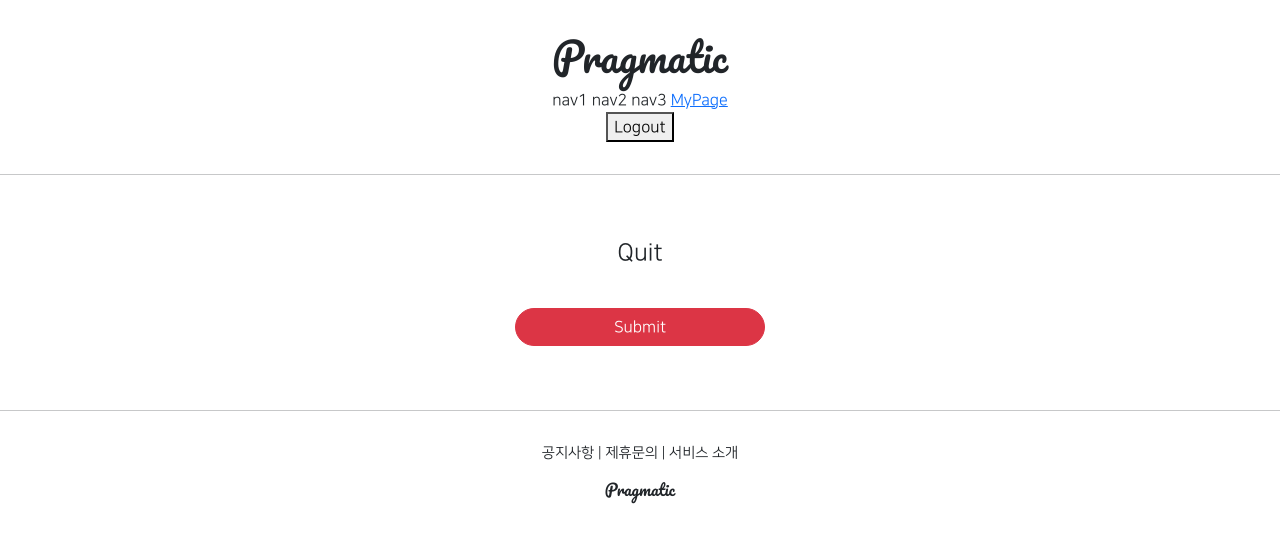
After one commit to sochun98/pragmatic, a Django app: page /account/delete/3 in a window 1280 px wide. The commit adds this page. Shown: the top 543 px of the page. Run offline with Django 5.2, Linux system fonts and the light colour scheme; data comes from the database, SQL or seed files in the repository; both versions use the stored data as it was after the commit; some libraries are stand-ins or nearby versions.

Commit message:
20240830_01

```diff
--- /dev/null
+++ b/accountapp/templates/accountapp/delete.html
@@ -0,0 +1,15 @@
+{% extends 'base.html' %}
+
+{% block content %}
+
+    <div style="text-align: center; max-width: 500px; margin: 4rem auto;">
+        <div class="mb-4">
+            <h4>Quit</h4>
+        </div>
+        <form action="{% url 'accountapp:delete' pk=user.pk %}" method="post">
+            {% csrf_token %}
+            <input type="submit" class="btn btn-danger rounded-pill col-6 mt-3">
+        </form>
+    </div>
+
+{% endblock %}
--- a/accountapp/templates/accountapp/detail.html
+++ b/accountapp/templates/accountapp/detail.html
@@ -18,6 +18,11 @@
                 Change Info
             </p>
         </a>
+        <a href="{% url 'accountapp:delete' pk=user.pk %}">
+            <p>
+                Quit
+            </p>
+        </a>
         {% endif %}
     </div>
 </div>
--- a/accountapp/urls.py
+++ b/accountapp/urls.py
@@ -1,7 +1,7 @@
 from django.urls import path
 from django.contrib.auth.views import LoginView, LogoutView
 
-from accountapp.views import AccountCreateView, AccountDetailView, AccountUpdateView, hello_world
+from accountapp.views import AccountCreateView, AccountDeleteView, AccountDetailView, AccountUpdateView, hello_world
 
 app_name = "accountapp"
 
@@ -11,6 +11,7 @@ urlpatterns = [
     path('create/', AccountCreateView.as_view(), name='create'),
     path('detail/<int:pk>', AccountDetailView.as_view(), name='detail'),
     path('update/<int:pk>', AccountUpdateView.as_view(), name='update'),
+    path('delete/<int:pk>', AccountDeleteView.as_view(), name='delete'),
 
     path('login/', LoginView.as_view(template_name='accountapp/login.html'), name='login'),
     path('logout/', LogoutView.as_view(), name='logout'),
--- a/accountapp/views.py
+++ b/accountapp/views.py
@@ -3,7 +3,7 @@ from django.conf import UserSettingsHolder
 from django.http import HttpResponse, HttpResponseRedirect
 from django.shortcuts import render
 from django.urls import reverse, reverse_lazy
-from django.views.generic import CreateView, DetailView, UpdateView
+from django.views.generic import CreateView, DetailView, UpdateView, DeleteView
 from django.contrib.auth.models import User
 from django.contrib.auth.forms import UserCreationForm
 
@@ -46,5 +46,11 @@ class AccountDetailView(DetailView):
 class AccountUpdateView(UpdateView):
     model = User
     form_class = AccountUpdateForm
+    success_url = reverse_lazy('accountapp:hello_world')
+    template_name = 'accountapp/update.html'
+
+
+class AccountDeleteView(DeleteView):
+    model = User
     success_url = reverse_lazy('accountapp:login')
-    template_name = 'accountapp/update.html'
+    template_name = 'accountapp/delete.html'
--- a/templates/header.html
+++ b/templates/header.html
@@ -9,6 +9,9 @@
         {% if not user.is_authenticated %}
         <a href="{% url 'accountapp:login' %}?next={{ request.path }}">
             <span>Login</span>
+        </a>
+        <a href="{% url 'accountapp:create' %}">
+            <span>SignUp</span>
         </a>
         {% else %}
         <a href="{% url 'accountapp:detail' pk=user.pk %}">
```
Also changed, not shown: db.sqlite3.
